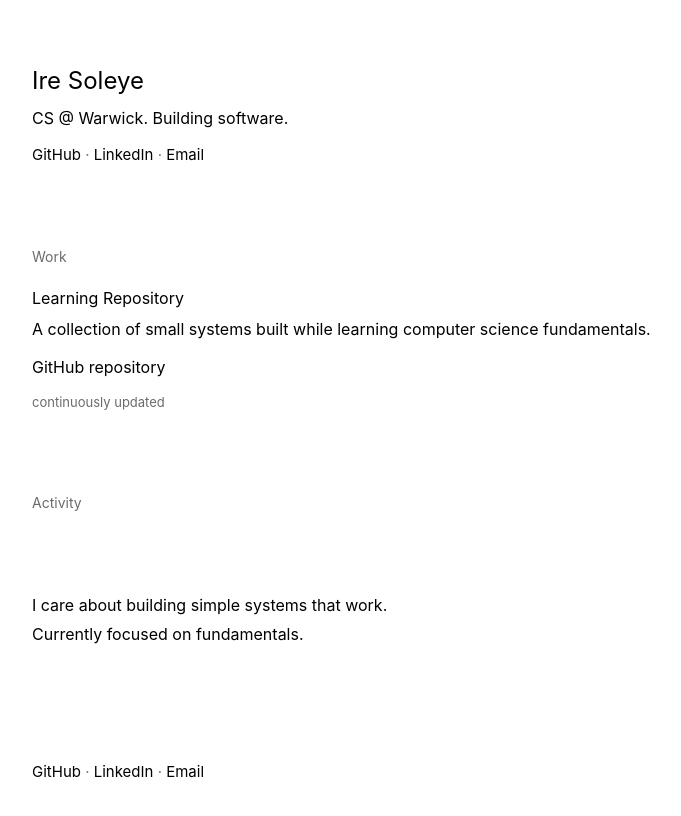
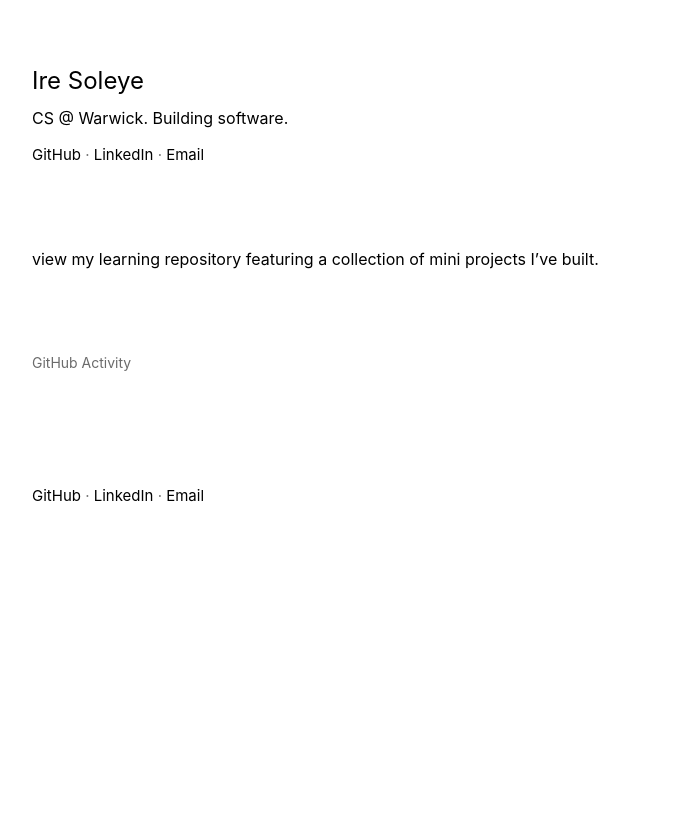
Before and after one commit to lolusoleye/personal-website, a Next.js app: page / in a window 1280 px wide. Shown: the top 816 px of the page, without its empty margins (274-955 px from the left). Built offline with nearby package versions, Linux system fonts and the light colour scheme; no server answers.

Commit message:
removed irrelevant text

```diff
--- a/app/page.tsx
+++ b/app/page.tsx
@@ -35,28 +35,19 @@ export default function Home() {
       </header>
 
       <section className="section" aria-labelledby="work-heading">
-        <h2 id="work-heading">Work</h2>
         <article className="work-item">
-          <h3>Learning Repository</h3>
           <p>
-            A collection of small systems built while learning computer science
-            fundamentals.
+            <a href={LEARNING_REPO}>view my learning repository featuring a collection of mini projects I’ve built.</a>
           </p>
-          <p>
-            <a href={LEARNING_REPO}>GitHub repository</a>
-          </p>
-          <p className="muted small">continuously updated</p>
         </article>
       </section>
 
       <section className="section" aria-labelledby="activity-heading">
-        <h2 id="activity-heading">Activity</h2>
+        <h2 id="activity-heading">GitHub Activity</h2>
         <ContributionGraph username="lolusoleye" />
       </section>
 
       <section className="section philosophy" aria-label="Philosophy">
-        <p>I care about building simple systems that work.</p>
-        <p>Currently focused on fundamentals.</p>
       </section>
 
       <footer className="site-footer-minimal">
```
